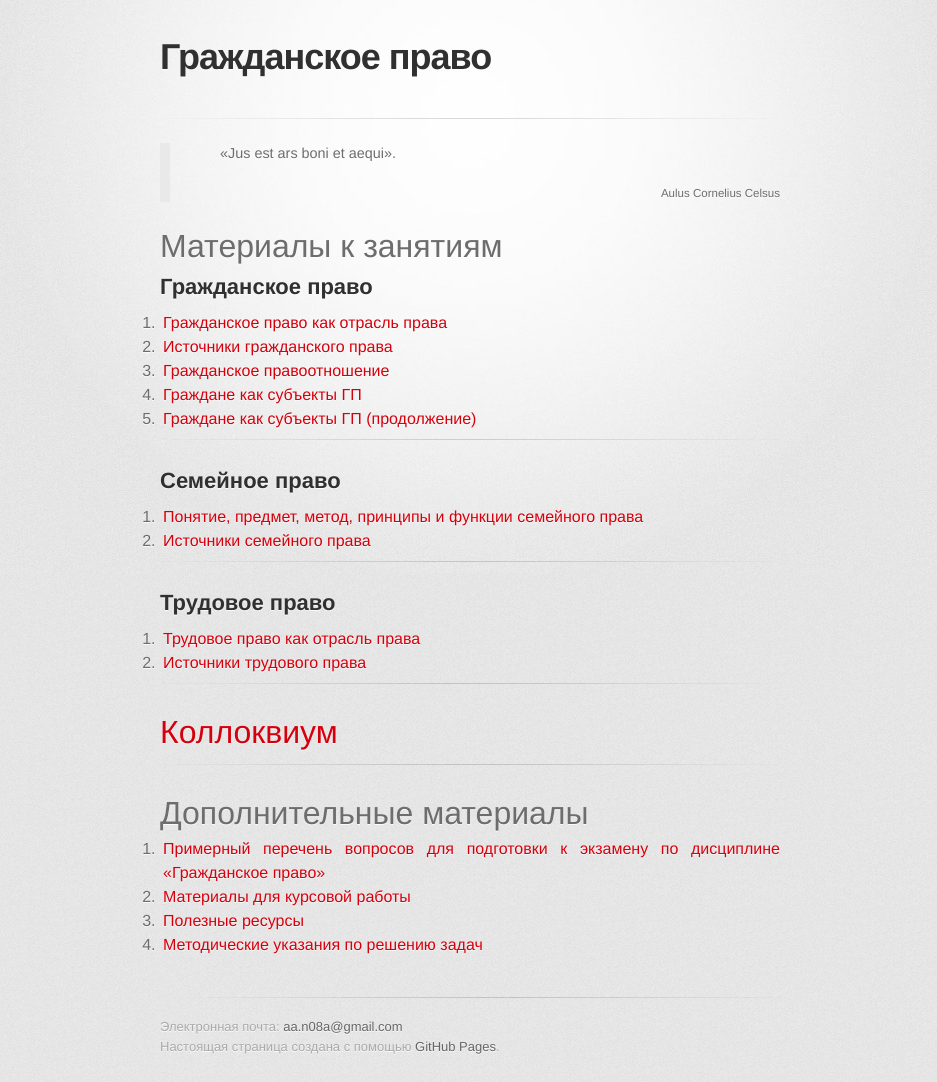
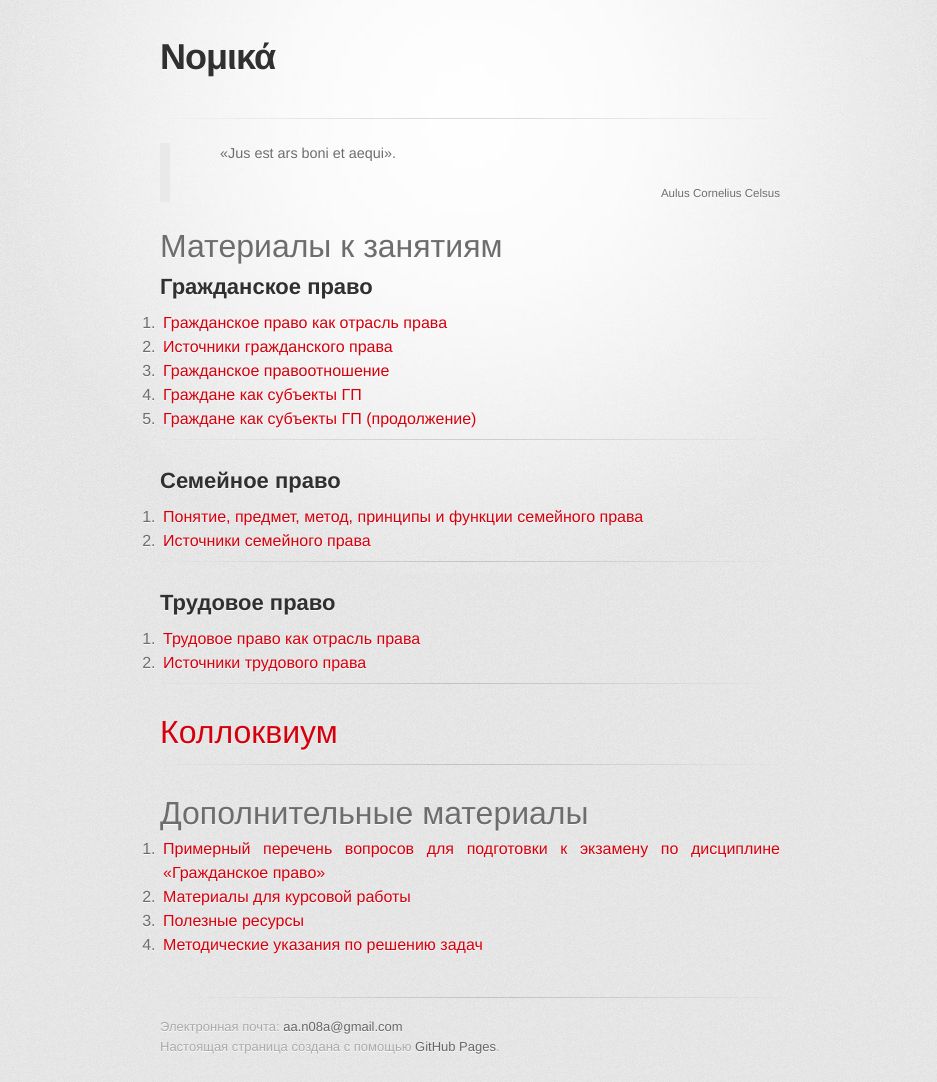
Before and after one commit to a-nova/a-nova.github.io, a Jekyll site: the page built from index.md, in a window 1280 px wide, cut to the strip 0-1082 px from the top of the page. Shown: the whole strip, without its empty margins (170-1107 px from the left). Built offline with Jekyll 4.4.1, drawn with Linux system fonts in a browser that asks for light colours; some web fonts are replaced.

Commit message:
change site name

```diff
--- a/_config.yml
+++ b/_config.yml
@@ -1,4 +1,4 @@
-title: Гражданское право
+title: Νομικά
 
 # description: Для студентов ОмЮК
 
```
